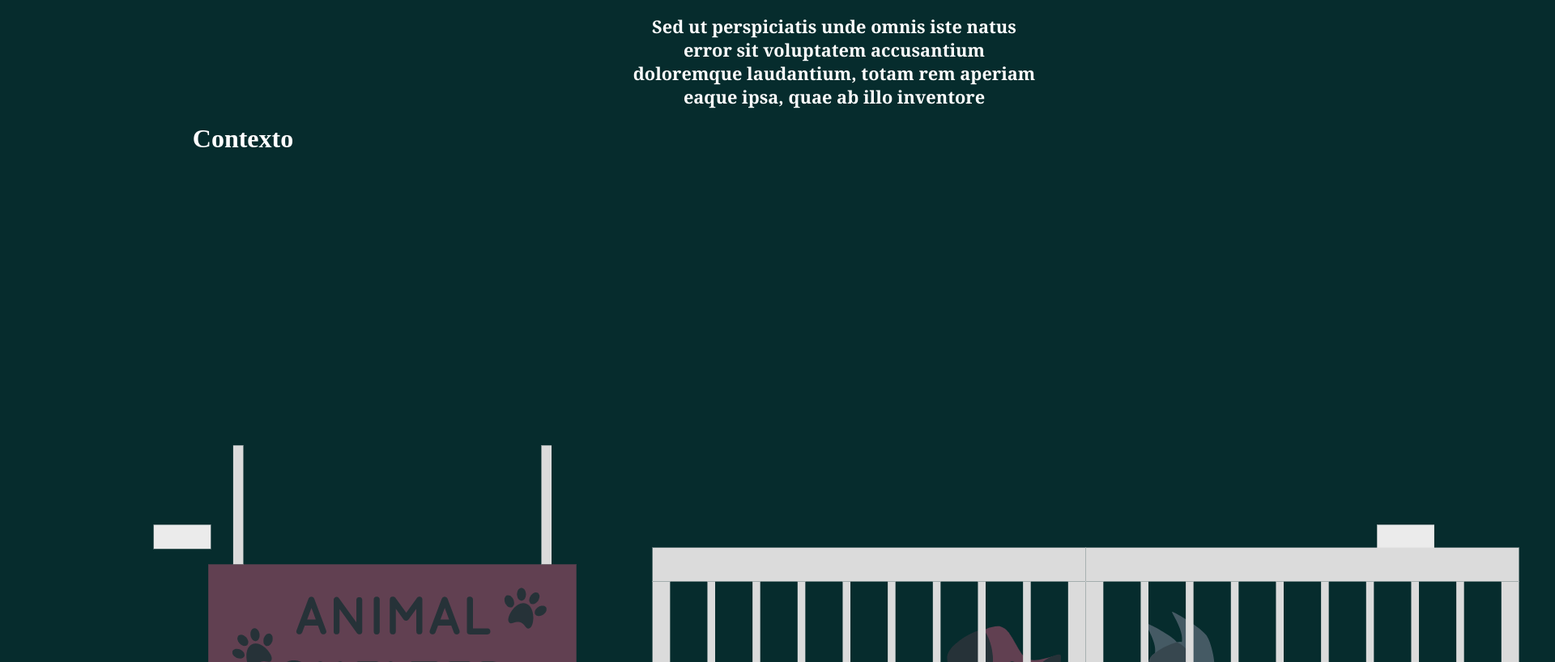
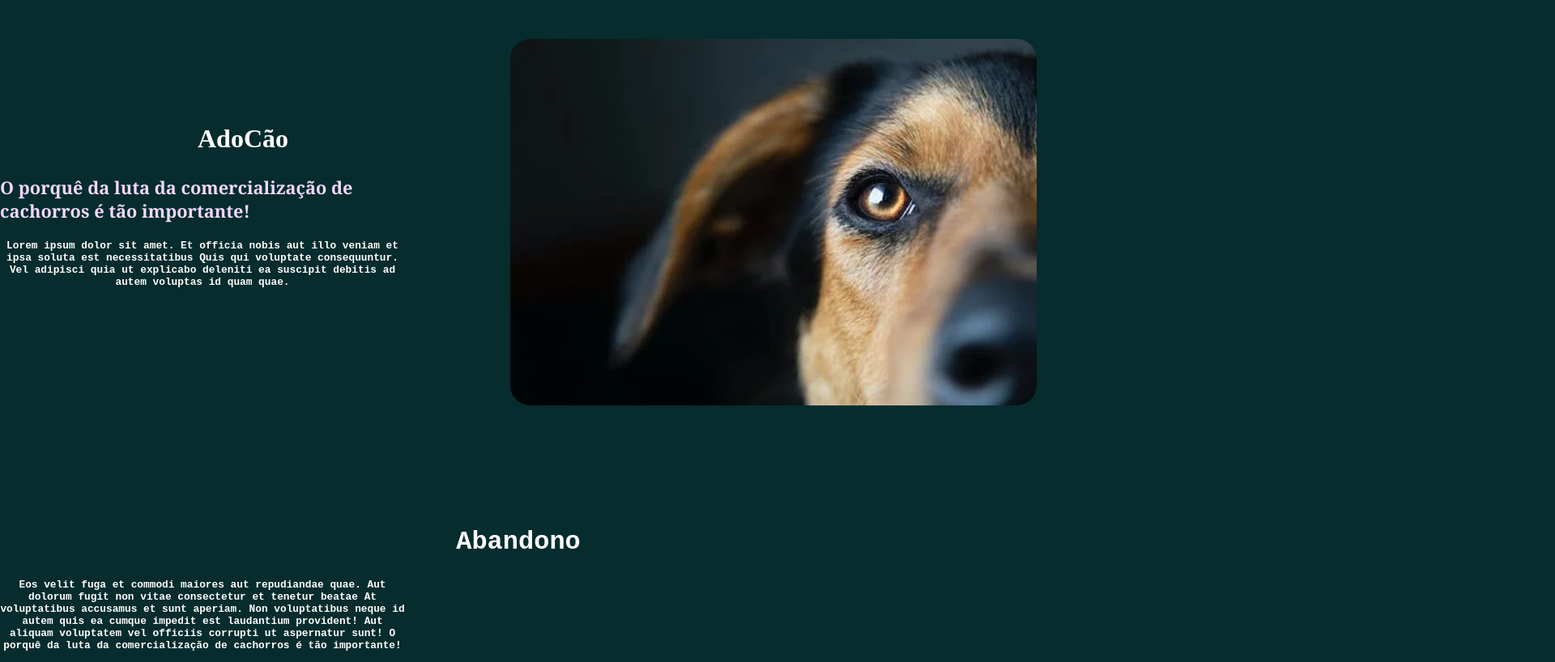
Before and after one commit to SarahVS02/Projeto-Individual, a plain HTML site: page html/Pagina_Home.html in a window 1280 px wide. Shown: the part 182-1000 px from the top of the page at 81% size, 1920 px wide, since content can reach past the window. Drawn offline with Linux system fonts and the light colour scheme.

Commit message:
Add files via upload

```diff
--- a/html/Pagina_Home.html
+++ b/html/Pagina_Home.html
@@ -13,9 +13,9 @@
 <body>
     <div class="header">
         <div class="container">
-            <h2 class="frase1">ADOCÃO</h2>
+            <img id="logo" src="../assets_adocao/ADOCÃO (1).png">
             <ul class="navbar">
-                <a class="botao_home" href="Pagina_Home.html"><i class="fa-solid fa-home"></i></a>
+                <a class="botao_home" href="Pagina_Home.html"><i class="fa-solid fa-home" ></i></a>
                 <a class="botao_calculadora" href="Calculadora.html"><i class="fa fa-solid fa-calculator"></i></a>
                 <a class="botao_cadastro" href="Cadastro.html"><i class="fa-solid fa-sign-in"></i></a>
                 <a class="botao_login" href="Login.html"><i class="fa-solid fa-user"></i></a>
@@ -24,31 +24,27 @@
         </div>
     </div>
 
+    <div class="container1">
+            <div class="contexto">
+                <h2 class="titulo_contexto">AdoCão</h2>
+                <h3 class="texto1">O porquê da luta da comercialização de cachorros é tão importante!</h3>
+                <h3 class="texto2">Lorem ipsum dolor sit amet. Et officia nobis aut illo veniam et ipsa soluta est necessitatibus Quis qui voluptate consequuntur. Vel adipisci quia ut explicabo deleniti ea suscipit debitis ad autem voluptas id quam quae.</h3>
 
-<div class="contexto">
-   <div class="container1">
-    <h2 class="titulo_contexto">Contexto</h2>
-    <h1 class="texto">Sed ut perspiciatis unde omnis iste natus error sit voluptatem accusantium doloremque laudantium, totam rem aperiam eaque ipsa, quae ab illo inventore </h1>
-   </div>
-   <img src="../assets_adocao/Animal shelter-cuate.png">
-</div>
+            </div>
+            <div class="banner">
+        </div>
+    </div>
 
-<div class="contexto2">
-    <div class="saiba_mais">
-     <div class="container2">
-     <h2 class="titulo_saiba_mais">Sobre o nosso projeto</h2>
-     <h1 class="texto1">Sed ut perspiciatis unde omnis iste natus error sit voluptatem accusantium doloremque laudantium, totam rem aperiam eaque ipsa, quae ab illo inventore </h1>
-        </div>
+    <div class="container2">
+        <div class="saiba_mais">
+                <h2 class="titulo_saiba_mais">Abandono</h2>
+                <h3 class="texto3"> Eos velit fuga et commodi maiores aut repudiandae quae. Aut dolorum fugit non vitae consectetur et tenetur beatae At voluptatibus accusamus et sunt aperiam. Non voluptatibus neque id autem quis ea cumque impedit est laudantium provident! Aut aliquam voluptatem vel officiis corrupti ut aspernatur sunt! O porquê da luta da comercialização de cachorros é tão importante!</h3>
+            </div>
 
-        <button id="botao_saiba_mais" href="Saiba_Mais.html" >Saiba Mais</button>
     </div>
-    <img src="../assets_adocao/Animal shelter-cuate.png">
- </div>
 
-</body>
-</body>
 
-</html>
+
 
 <script>
 
```
